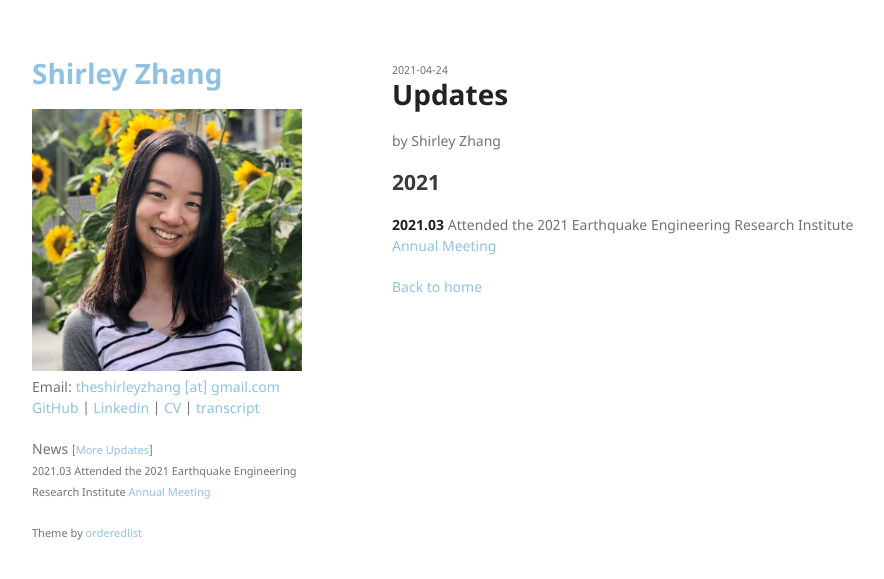
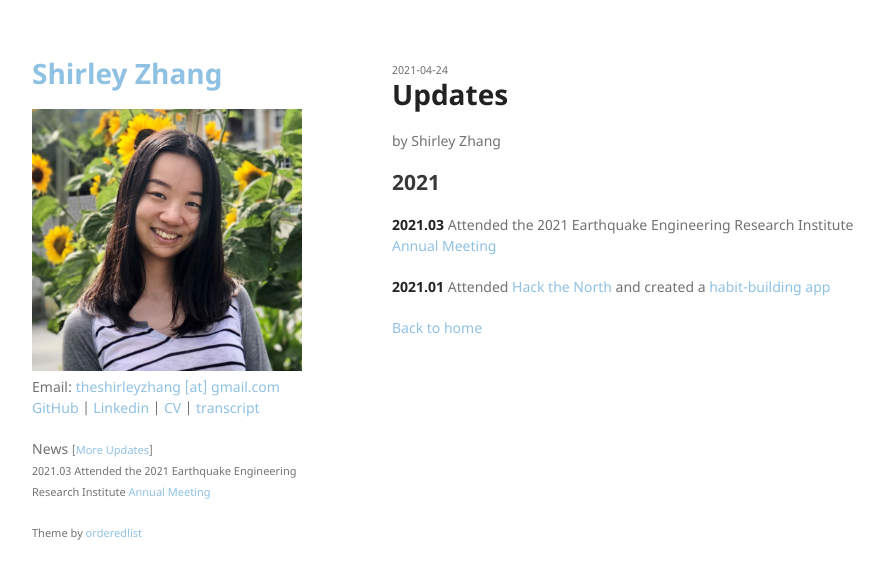
Before and after one commit to shirleyzhang2/shirleyzhang2.github.io, a Jekyll site: the page built from news.md, in a window 1280 px wide. Shown: the top 579 px of the page, without its empty margins (178-1062 px from the left). Built offline with Jekyll 4.4.1, drawn with Linux system fonts in a browser that asks for light colours.

Commit message:
Update news.md

```diff
--- a/news.md
+++ b/news.md
@@ -10,5 +10,7 @@ date: 2021-04-24
 
 **2021.03** Attended the 2021 Earthquake Engineering Research Institute <a href="https://matchboxvirtual.com/eeri-annual-meeting-2021/">Annual Meeting</a>
 
+**2021.01** Attended <a href="https://hackthenorth.com/">Hack the North</a> and created a <a href="https://devpost.com/software/treecosystem">habit-building app</a>
+
 
 [Back to home](/)
```
